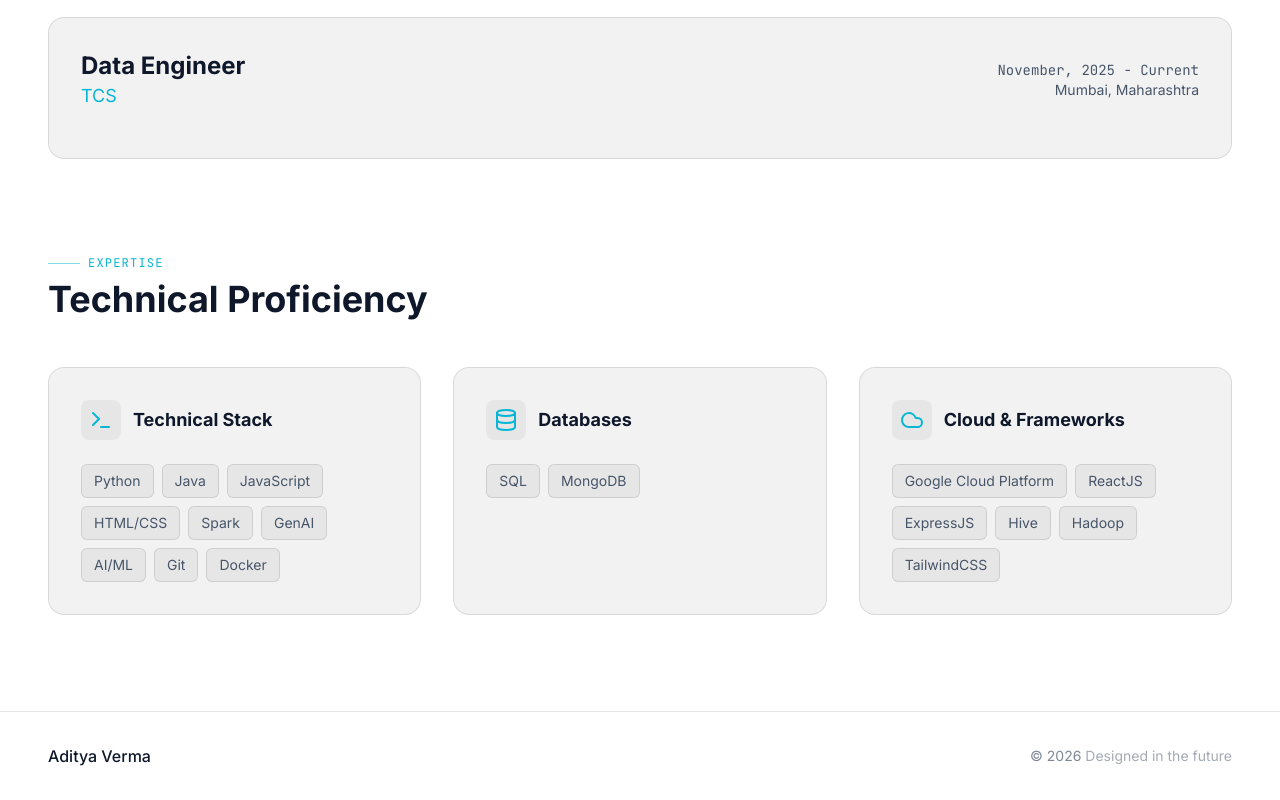
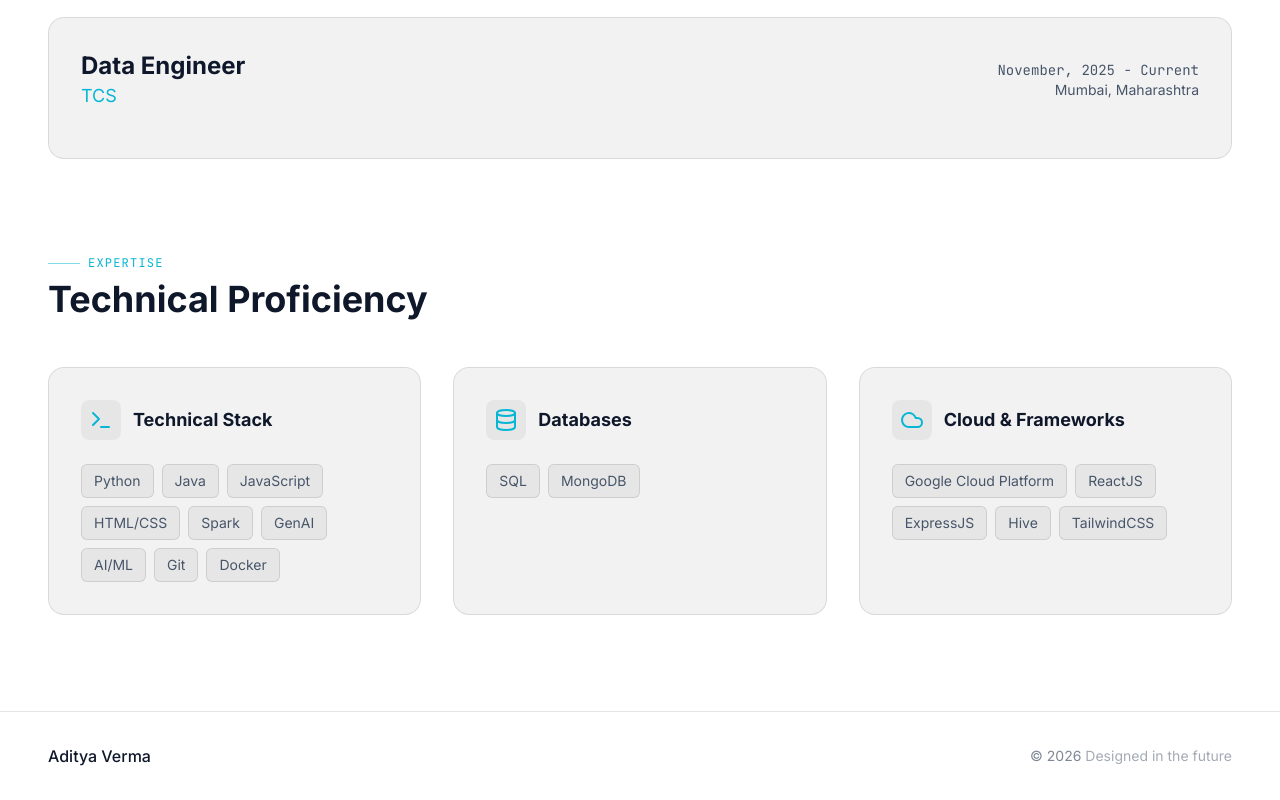
Before and after one commit to addy-301/Personal_Site, a React (Vite) app: page / in a window 1280 px wide. Shown: the part 975-1775 px from the top of the page. Built offline with nearby package versions, Linux system fonts and the light colour scheme; a web font is replaced by a local one.

Commit message:
Fix formatting in skills tools array

```diff
--- a/src/data.ts
+++ b/src/data.ts
@@ -62,7 +62,7 @@ export const personalData = {
   skills: {
     technical: ["Python", "Java", "JavaScript", "HTML/CSS", "Spark", "GenAI", "AI/ML", "Git", "Docker"],
     database: ["SQL", "MongoDB"],
-    tools: ["ReactJS", "ExpressJS", "Hive", "Hadoop", "TailwindCSS"],
+    tools: ["ReactJS", "ExpressJS", "Hive", "TailwindCSS"],
     cloud: ["Google Cloud Platform"]
   },
   certifications: [
```
